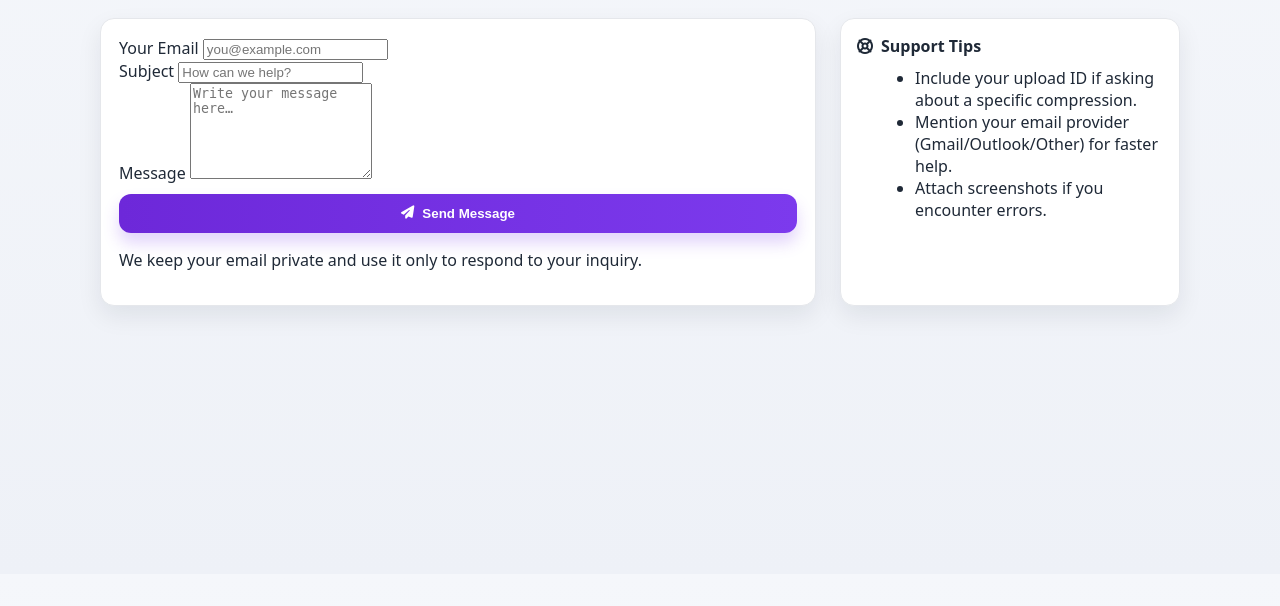
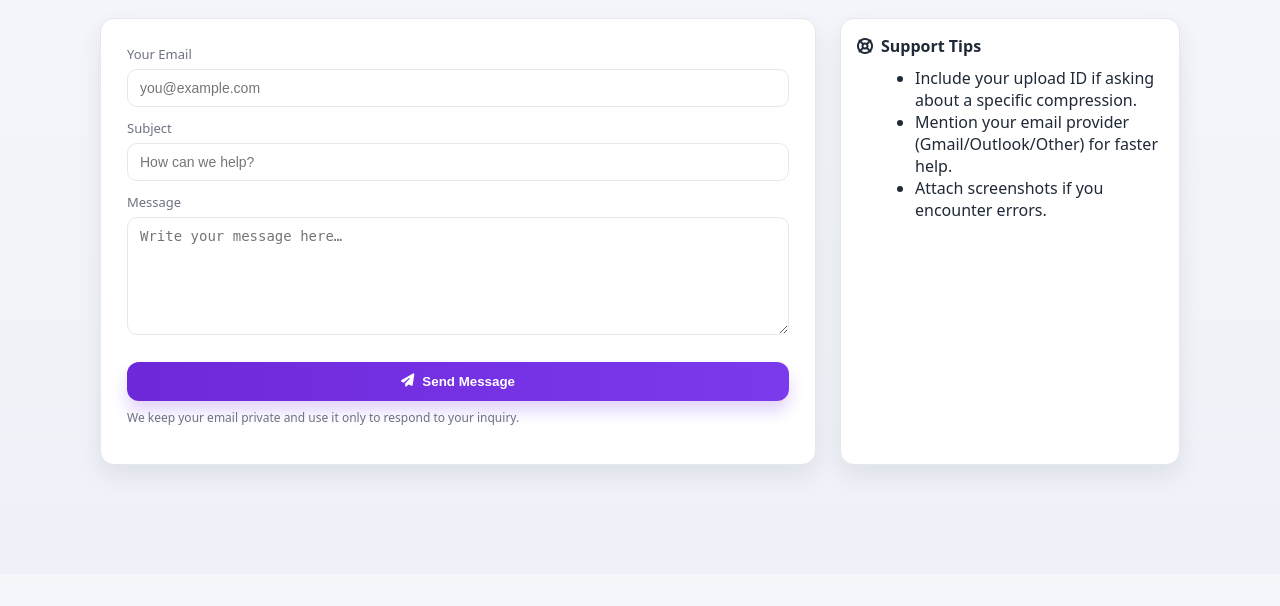
Before and after one commit to siddarth-code/MailSized, a FastAPI app: page /contact in a window 1280 px wide. Shown: the part 226-832 px from the top of the page. Run offline with FastAPI, Linux system fonts and the light colour scheme; some libraries are stand-ins or nearby versions.

Commit message:
Update style.css

```diff
--- a/app/static/style.css
+++ b/app/static/style.css
@@ -385,3 +385,26 @@ header p{
   padding: 0; margin: -1px; overflow: hidden;
   clip: rect(0,0,0,0); white-space: nowrap; border: 0;
 }
+/* ---------- contact form ---------- */
+.contact-form { padding: 8px; }
+.form-row { margin-bottom: 12px; }
+.form-row label {
+  display:block; font-size: 13px; color: var(--muted); margin-bottom: 6px;
+}
+.form-row input[type="email"],
+.form-row input[type="text"],
+.form-row textarea {
+  width: 100%; padding: 10px 12px;
+  border: 1px solid var(--border); border-radius: 10px; background: #fff;
+  outline: none; font-size: 14px;
+}
+.form-row input:focus, .form-row textarea:focus {
+  border-color: #e9d5ff; box-shadow: 0 0 0 4px #f3e8ff;
+}
+.form-note { margin-top: 8px; font-size: 12px; color: var(--muted); }
+
+.success-box{
+  margin: 8px 0 14px; padding: 10px 12px;
+  background: #ecfdf5; border: 1px solid #a7f3d0; color: #065f46;
+  border-radius: 10px; font-size: 14px;
+}
```
